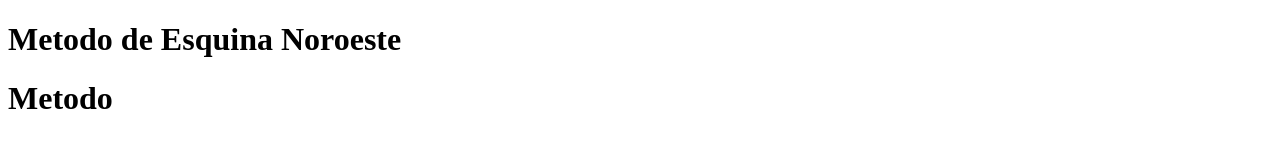
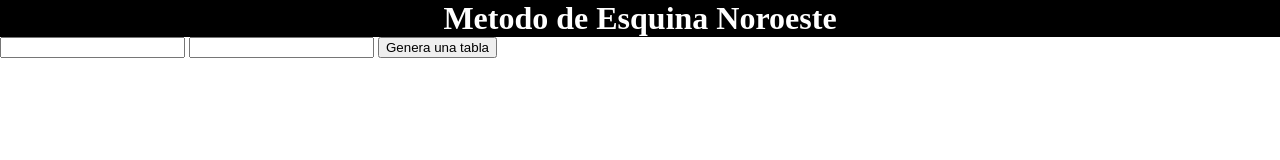
Before and after one commit to Galamon5/MetodoEsquinaNoroeste, a plain HTML site: page index.html in a window 1280 px wide. Drawn offline with Linux system fonts and the light colour scheme; files that its build step writes are made by us from their sources.

Commit message:
Agregue unas cuantas lineas para recabar los datos principales

```diff
--- a/estilos.css
+++ b/estilos.css
@@ -0,0 +1,21 @@
+body{
+  padding: 0px;
+  margin: 0px;
+  height: auto;
+  width: auto;
+}
+.header{
+  background-color: #000000;
+  color: white;
+  padding: 0px;
+  margin: 0px;
+  text-align: center;
+  height: auto;
+  width: auto;
+}
+#titulo{
+  padding: 0px;
+  margin: 0px;
+  height: auto;
+  width: auto;
+}
--- a/index.html
+++ b/index.html
@@ -3,14 +3,21 @@
   <head>
     <meta charset="utf-8">
     <title>Método de Esquina Noroeste</title>
-    <link rel="stylesheet" type="text/css" href="/css/estilos.css" media="screen" />
+    <link rel="stylesheet" type="text/css" href="estilos.css" />
+
   </head>
   <body>
     <div class="header">
-      <h1>Metodo de Esquina Noroeste</h1>
+      <h1 id="titulo">Metodo de Esquina Noroeste</h1>
     </div>
     <div class="container">
-      <h1>Metodo</h1>
+      <form name="datos" id="form1" action="index.html" method="post">
+        <input type="text" name="filas" id="fil"/>
+        <input type="text" name="columnas" id="col"/>
+        <input type="button" value="Genera una tabla" onclick="generaTabla()">
+      </form>
     </div>
+
   </body>
+  <script src="main.js"></script>
 </html>
--- a/main.js
+++ b/main.js
@@ -0,0 +1,22 @@
+var tabla =  new Array();
+function generaTabla(){
+  var fuentes = parseInt(document.getElementById('fil').value);
+  var destinos = parseInt(document.getElementById('col').value);
+  var div   = document.createElement("div");
+  var div = document.getElementsByTagName("body")[0];
+  var tabla   = document.createElement("table");
+  var tblBody = document.createElement("tbody");
+  for (var i = 0; i < fuentes; i++) {
+    var hilera = document.createElement("tr");
+    for (var j = 0; j < destinos; j++) {
+      var celda = document.createElement("td");
+      var textoCelda = document.createTextNode("celda en la hilera "+i+", columna "+j);
+      celda.appendChild(textoCelda);
+      hilera.appendChild(celda);
+    }
+    tblBody.appendChild(hilera);
+  }
+  tabla.appendChild(tblBody);
+  body.appendChild(tabla);
+  tabla.setAttribute("border", "2");
+}
```
